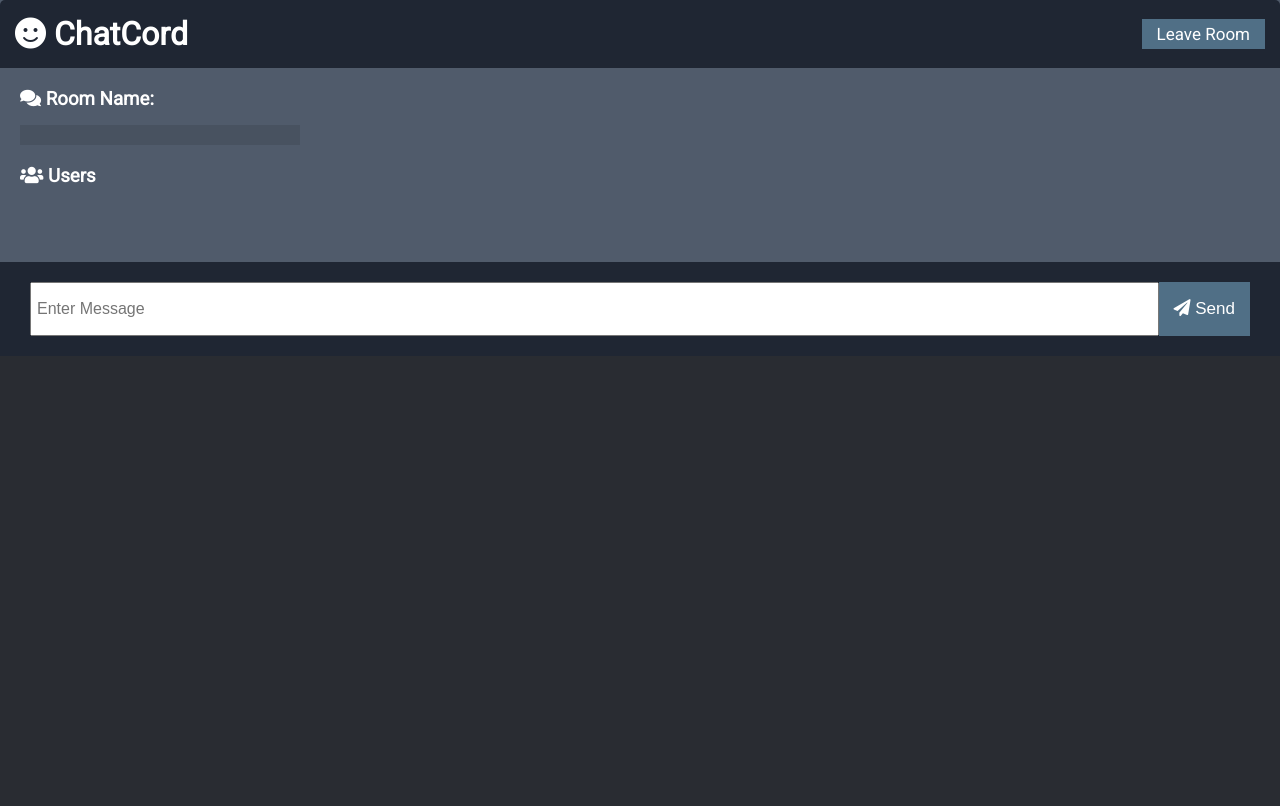
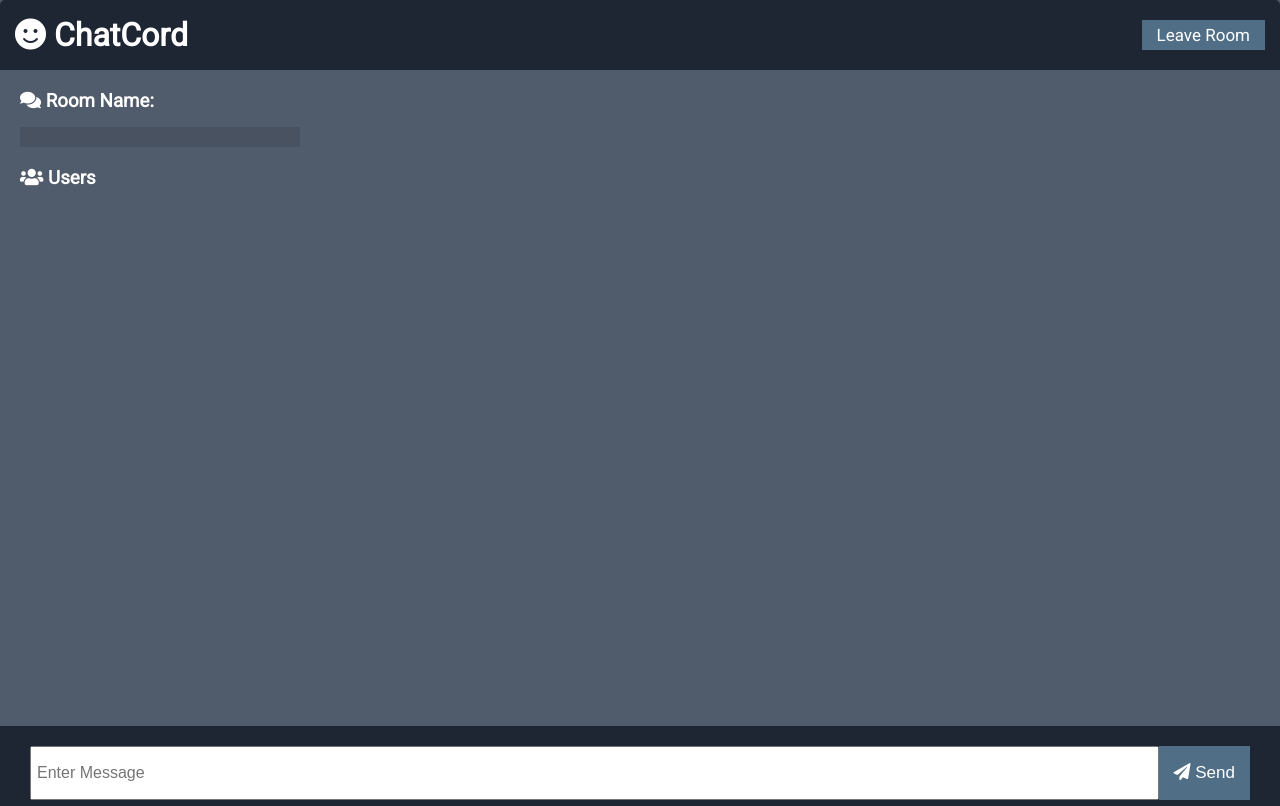
Before and after one commit to ErickIR/ChatAppNodeJS, a website: page src/public/chat.html in a window 1280 px wide. Drawn offline with nearby package versions, Linux system fonts and the light colour scheme; no server answers.

Commit message:
Use the 100% screen height

```diff
--- a/src/public/css/style.css
+++ b/src/public/css/style.css
@@ -12,6 +12,10 @@
   /* box-sizing: border-box; */
   margin: 0;
   padding: 0;
+}
+
+html {
+  height: 100%;
 }
 
 body {
@@ -38,7 +42,6 @@
   font-size: 17px;
 }
 
-
 /* Chat Page */
 
 .chat-container {
@@ -57,11 +60,13 @@
   display: flex;
   align-items: center;
   justify-content: space-between;
+  height: 5vh;
 }
 
 .chat-main {
   display: grid;
   grid-template-columns: 1fr 3fr;
+  height: 82vh;
 }
 
 .chat-sidebar {
@@ -118,6 +123,7 @@
 .chat-form-container {
   padding: 20px 30px;
   background-color: var(--dark-color-a);
+  height: 5vh;
 }
 
 .chat-form-container form {
@@ -130,7 +136,6 @@
   height: 40px;
   flex: 1;
 }
-
 
 /* Join Page */
 
```
Lines whose indentation alone changed are shown as unchanged.
